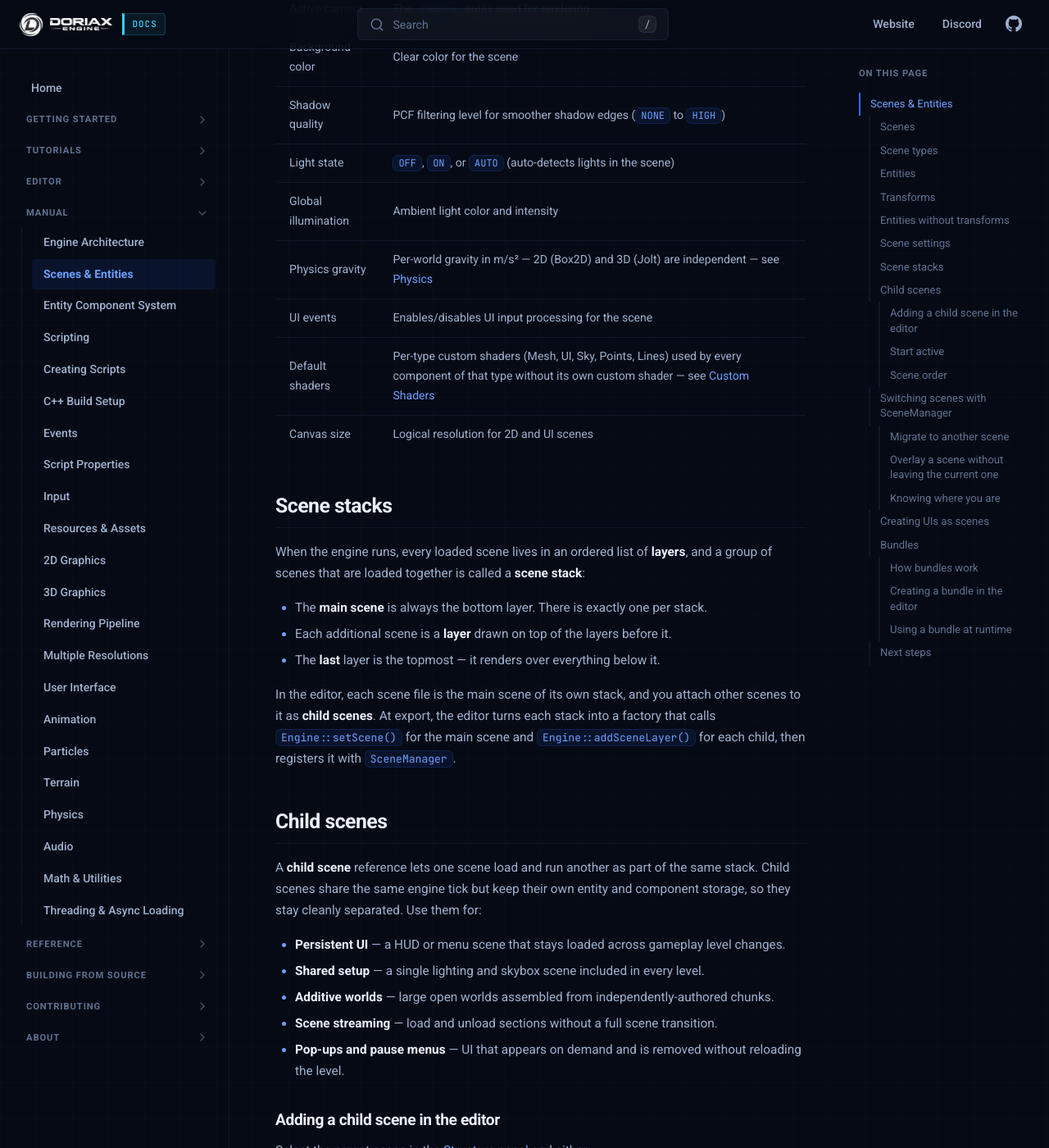
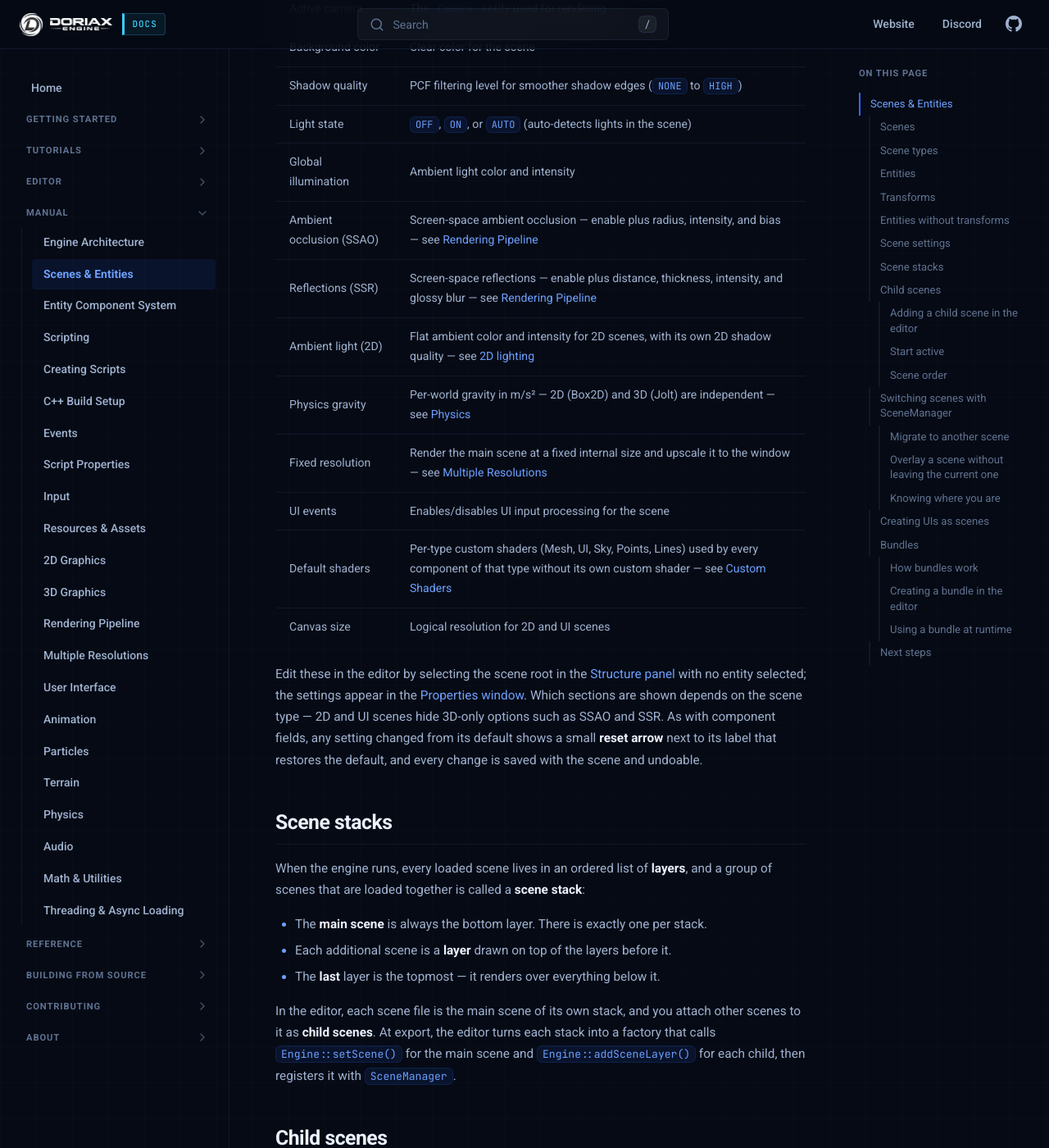
Before and after one commit to doriaxengine/doriax-docs, an MkDocs documentation site: the page built from docs/manual/scenes-and-entities.md, in a window 1280 px wide and 1400 px high, scrolled down 3374 px. Shown: the whole window at 82% size. Built offline with MkDocs 1.6.1, drawn with Linux system fonts in a browser that asks for light colours.

Commit message:
Updated scene settings docs

```diff
--- a/docs/manual/scenes-and-entities.md
+++ b/docs/manual/scenes-and-entities.md
@@ -143,10 +143,21 @@ Every scene owns rendering and interaction state that affects all entities withi
 | Shadow quality | PCF filtering level for smoother shadow edges (`NONE` to `HIGH`) |
 | Light state | `OFF`, `ON`, or `AUTO` (auto-detects lights in the scene) |
 | Global illumination | Ambient light color and intensity |
+| Ambient occlusion (SSAO) | Screen-space ambient occlusion — enable plus radius, intensity, and bias — see [Rendering Pipeline](rendering-pipeline.md#ambient-occlusion-ssao) |
+| Reflections (SSR) | Screen-space reflections — enable plus distance, thickness, intensity, and glossy blur — see [Rendering Pipeline](rendering-pipeline.md#screen-space-reflections-ssr) |
+| Ambient light (2D) | Flat ambient color and intensity for 2D scenes, with its own 2D shadow quality — see [2D lighting](2d-graphics.md#2d-lighting) |
 | Physics gravity | Per-world gravity in m/s² — 2D (Box2D) and 3D (Jolt) are independent — see [Physics](physics.md#gravity) |
+| Fixed resolution | Render the main scene at a fixed internal size and upscale it to the window — see [Multiple Resolutions](multiple-resolutions.md#fixed-resolution) |
 | UI events | Enables/disables UI input processing for the scene |
 | Default shaders | Per-type custom shaders (Mesh, UI, Sky, Points, Lines) used by every component of that type without its own custom shader — see [Custom Shaders](../editor/custom-shaders.md#scene-default-shaders) |
 | Canvas size | Logical resolution for 2D and UI scenes |
+
+Edit these in the editor by selecting the scene root in the [Structure panel](../editor/structure.md)
+with no entity selected; the settings appear in the [Properties window](../editor/properties.md).
+Which sections are shown depends on the scene type — 2D and UI scenes hide 3D-only options such
+as SSAO and SSR. As with component fields, any setting changed from its default shows a small
+**reset arrow** next to its label that restores the default, and every change is saved with the
+scene and undoable.
 
 ## Scene stacks
 
```
